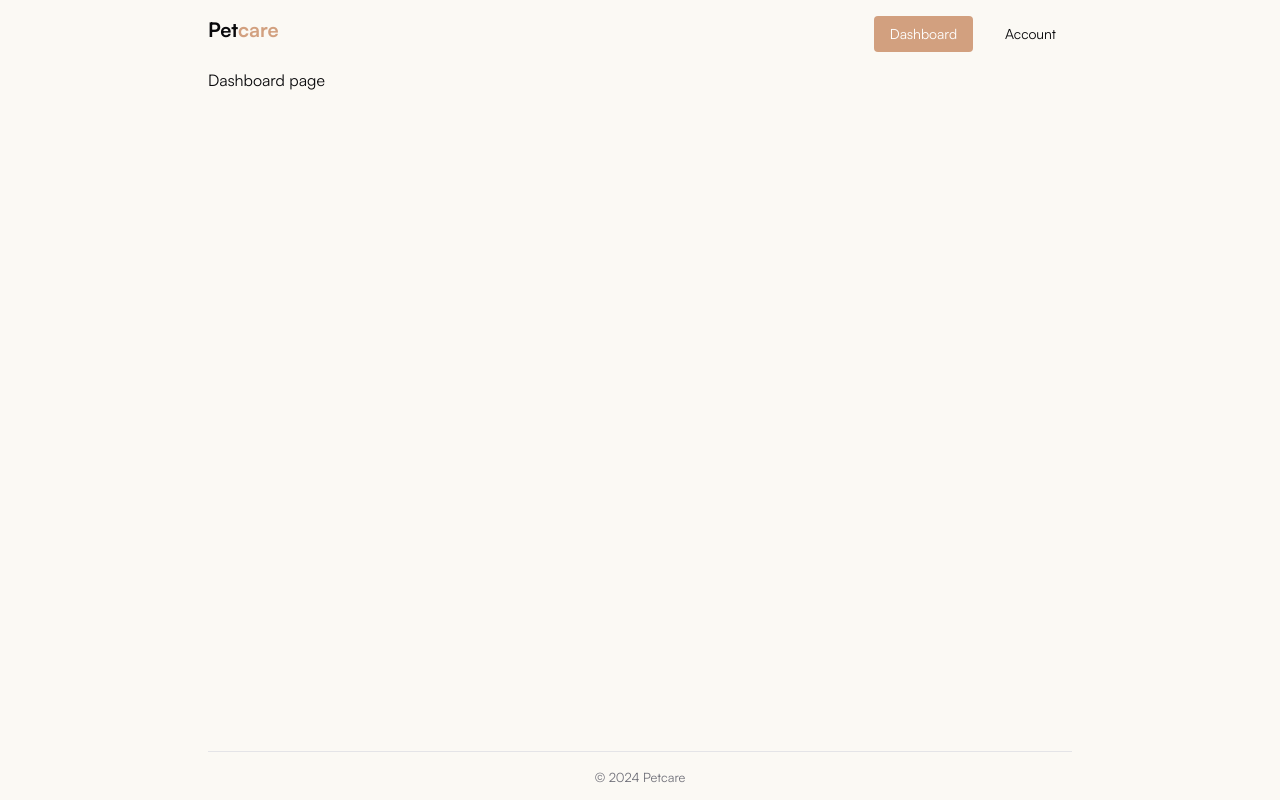
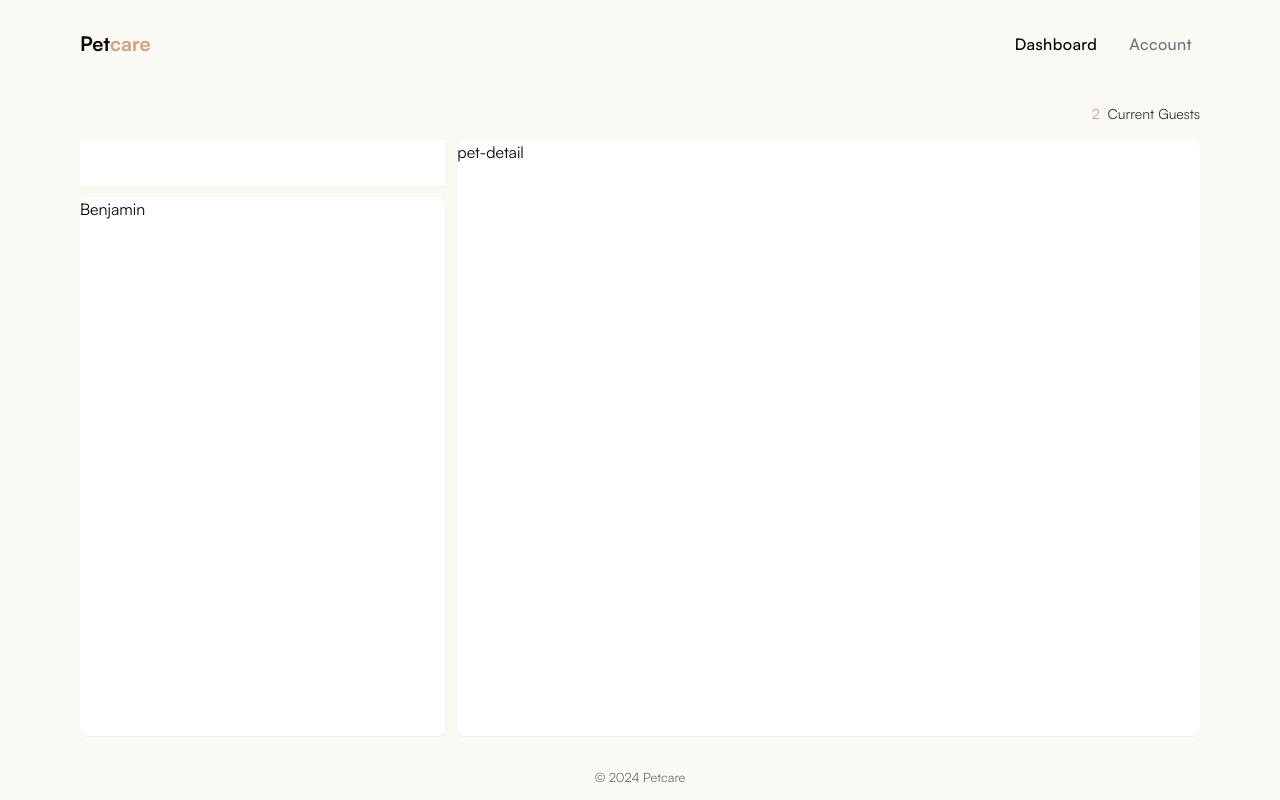
Before and after one commit to miawithcode/petcare, a Next.js app: page /app/dashboard in a window 1280 px wide. Built offline with nearby package versions, Linux system fonts and the light colour scheme.

Commit message:
feat: add dashboard layout

```diff
--- a/src/app/(app)/app/dashboard/page.tsx
+++ b/src/app/(app)/app/dashboard/page.tsx
@@ -1,3 +1,30 @@
+import ContentBlock from '@/components/content-block';
+import PetDetail from '@/components/pet-detail';
+import PetList from '@/components/pet-list';
+import SearchForm from '@/components/search-form';
+import Stats from '@/components/stats';
+
 export default function Page() {
-  return <div>Dashboard page</div>;
+  return (
+    <div className="flex h-full flex-col py-4">
+      <Stats />
+      <section className="mt-4 grid flex-1 grid-rows-[45px_300px_500px] gap-3 md:grid-cols-3 md:grid-rows-[45px_1fr]">
+        <div className="md:col-span-1 md:col-start-1 md:row-span-1 md:row-start-1">
+          <SearchForm />
+        </div>
+
+        <div className="md:col-span-1 md:col-start-1 md:row-span-full md:row-start-2">
+          <ContentBlock>
+            <PetList />
+          </ContentBlock>
+        </div>
+
+        <div className="md:col-span-full md:col-start-2 md:row-span-full md:row-start-1">
+          <ContentBlock>
+            <PetDetail />
+          </ContentBlock>
+        </div>
+      </section>
+    </div>
+  );
 }
--- a/src/app/(app)/app/layout.tsx
+++ b/src/app/(app)/app/layout.tsx
@@ -4,9 +4,9 @@ import Container from '@/components/layout/container';
 
 export default function Layout({ children }: { children: React.ReactNode }) {
   return (
-    <Container className="relative flex h-svh max-w-screen-lg flex-col overflow-hidden">
+    <Container className="relative flex h-svh min-h-svh max-w-screen-xl flex-col">
       <AppHeader />
-      <main className="flex-1">{children}</main>
+      <main className="relative flex-1">{children}</main>
       <Footer />
     </Container>
   );
--- a/src/app/(marketing)/page.tsx
+++ b/src/app/(marketing)/page.tsx
@@ -28,7 +28,6 @@ export default function Home() {
       <Hero />
       <Pricing />
       <Reviews />
-      <CallToAction />
       <Footer />
     </Container>
   );
@@ -61,8 +60,7 @@ function Hero() {
   return (
     <section className="flex w-full flex-col items-center justify-center py-16 text-center">
       <h1 className="max-w-4xl text-balance text-3xl font-bold md:text-5xl">
-        Transform your pet daycare business with our{' '}
-        <span className="text-primary">easy management tools</span>.
+        Manage your <span className="text-primary">pet daycare</span> with ease.
       </h1>
       <p className="mt-4 max-w-prose">
         A smart, reliable system designed to make pet daycare management a
@@ -167,12 +165,3 @@ function ReviewCard({ review }: { review: Review }) {
     </Card>
   );
 }
-
-function CallToAction() {
-  return (
-    <section className="flex w-full flex-col items-center py-16">
-      <SectionHeading title="Don't hesitate to success" />
-      <GetStartedButton className="mt-8 w-fit" />
-    </section>
-  );
-}
--- a/src/app/layout.tsx
+++ b/src/app/layout.tsx
@@ -26,11 +26,11 @@ export default function RootLayout({
     <html lang="en" className="h-full">
       <body
         className={cn(
-          'font-satoshi relative flex min-h-svh flex-col antialiased',
+          'relative flex min-h-svh flex-col font-satoshi antialiased',
           satoshi.variable,
         )}
       >
-        <main className="flex-1 flex-grow">{children}</main>
+        <main className="flex flex-1 flex-grow flex-col">{children}</main>
       </body>
     </html>
   );
--- a/src/components/app-header.tsx
+++ b/src/components/app-header.tsx
@@ -3,7 +3,7 @@ import Logo from './logo';
 
 export default function AppHeader() {
   return (
-    <header className="flex justify-between py-4">
+    <header className="flex justify-between items-center py-6">
       <Logo />
       <AppNav />
     </header>
--- a/src/components/app-nav.tsx
+++ b/src/components/app-nav.tsx
@@ -18,18 +18,15 @@ export default function AppNav() {
       <ul className="flex items-center gap-4">
         {routes.map((route) => (
           <li
-            className={cn('relative px-4 py-2 text-sm capitalize transition', {
-              'text-white': currentPath === route.href,
-            })}
+            key={route.label}
+            className={cn(
+              'relative px-2 py-2 font-medium capitalize tracking-wide text-muted-foreground transition',
+              {
+                'text-black': currentPath === route.href,
+              },
+            )}
           >
             <Link href={route.href}>{route.label}</Link>
-
-            {currentPath === route.href && (
-              <motion.span
-                layoutId="nav-active-link"
-                className="absolute inset-0 -z-10 rounded bg-primary"
-              />
-            )}
           </li>
         ))}
       </ul>
--- /dev/null
+++ b/src/components/content-block.tsx
@@ -0,0 +1,11 @@
+export default function ContentBlock({
+  children,
+}: {
+  children: React.ReactNode;
+}) {
+  return (
+    <div className="h-full w-full overflow-hidden rounded-lg bg-white shadow-sm">
+      {children}
+    </div>
+  );
+}
--- a/src/components/footer.tsx
+++ b/src/components/footer.tsx
@@ -1,6 +1,6 @@
 export default function Footer() {
   return (
-    <footer className="border-t border-border py-3 text-center text-muted-foreground">
+    <footer className="py-3 text-center text-muted-foreground">
       <small>&copy; {new Date().getFullYear()} Petcare</small>
     </footer>
   );
--- /dev/null
+++ b/src/components/pet-detail.tsx
@@ -0,0 +1,3 @@
+export default function PetDetail() {
+  return <section className="h-full w-full">pet-detail</section>;
+}
--- /dev/null
+++ b/src/components/pet-list.tsx
@@ -0,0 +1,9 @@
+export default function PetList() {
+  return (
+    <ul className="h-full w-full">
+      <li>
+        <button>Benjamin</button>
+      </li>
+    </ul>
+  );
+}
--- /dev/null
+++ b/src/components/search-form.tsx
@@ -0,0 +1,7 @@
+export default function SearchForm() {
+  return (
+    <form className="h-full w-full">
+      <input className="h-full w-full" />
+    </form>
+  );
+}
--- /dev/null
+++ b/src/components/stats.tsx
@@ -0,0 +1,8 @@
+export default function Stats() {
+  return (
+    <section className="flex items-center justify-end gap-2 text-sm">
+      <p className="text-primary">2</p>
+      <p className="opacity-80">Current Guests</p>
+    </section>
+  );
+}
```
Also changed, not shown: 1 other file (tests, documents, lock files or other folders).
